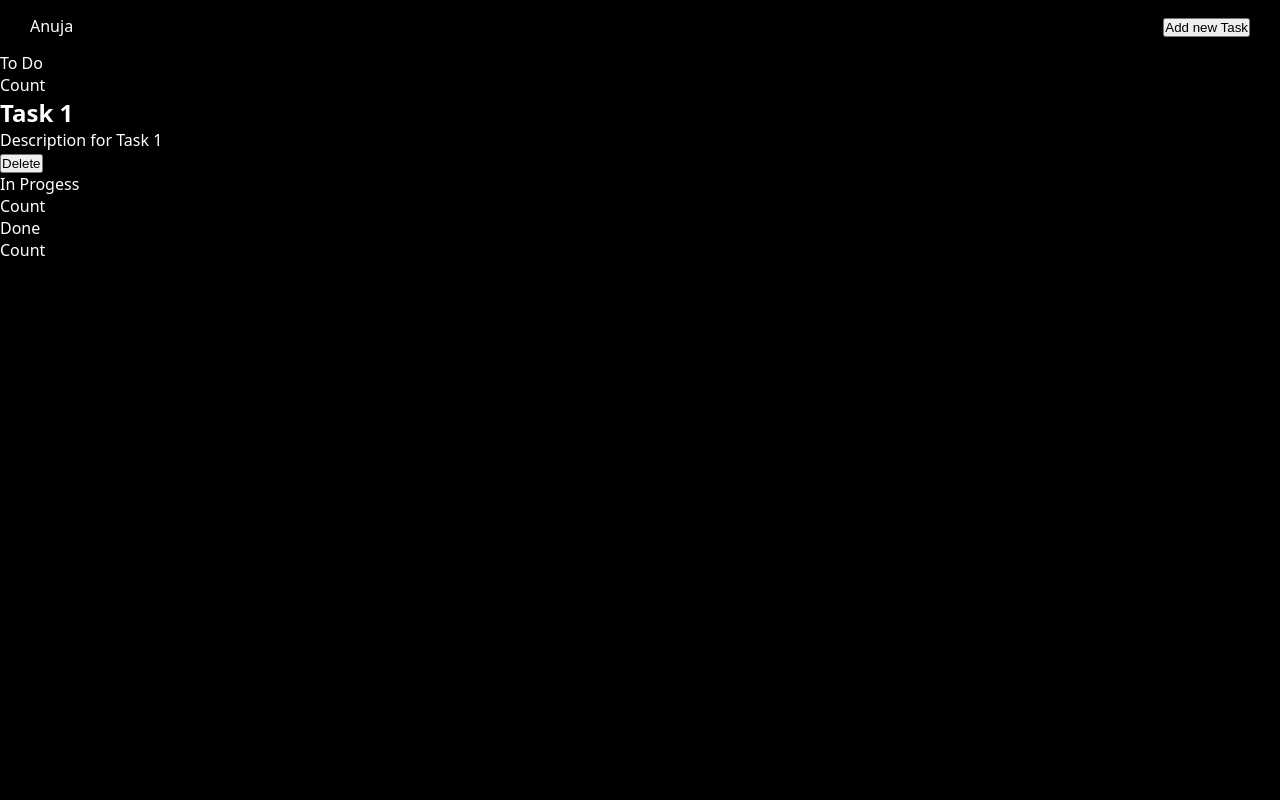
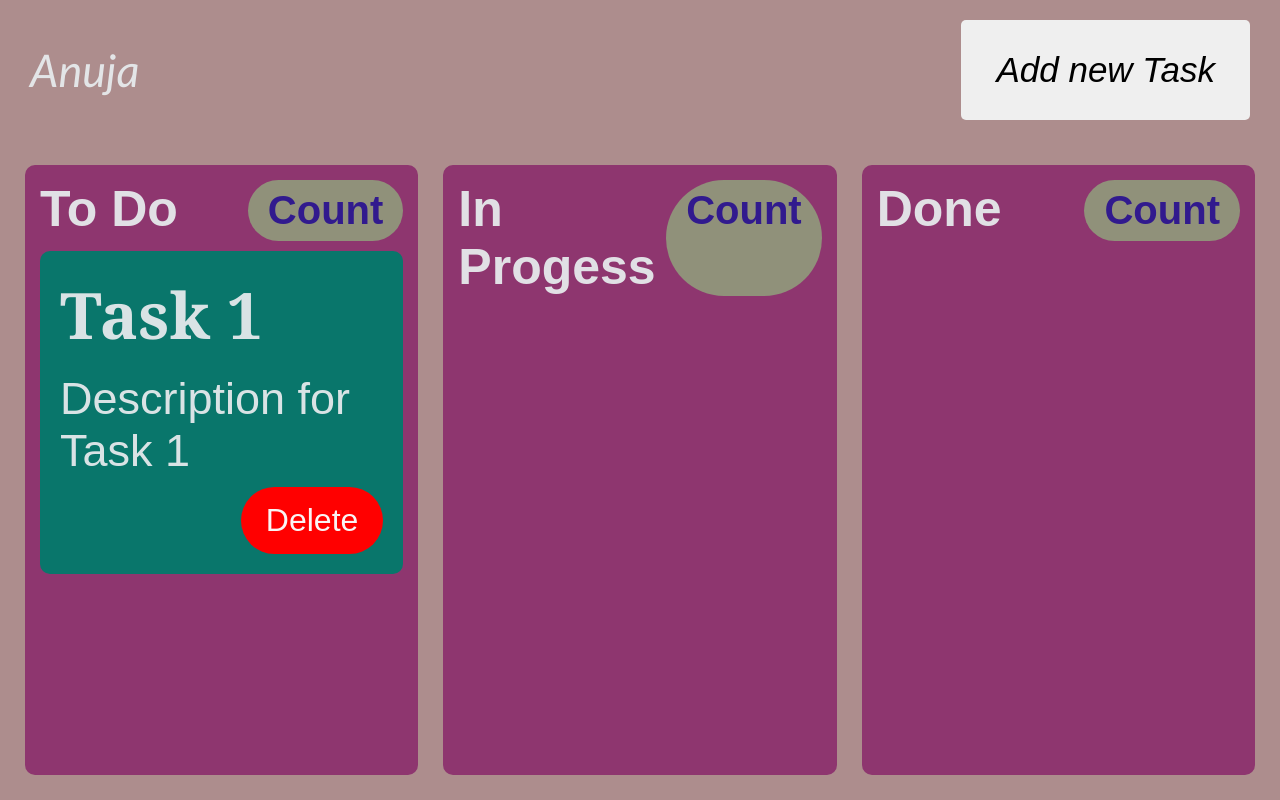
Before and after one commit to bhadaneanuja5-bit/task-management-board, a plain HTML site: page index.html in a window 1280 px wide. Drawn offline with Linux system fonts and the light colour scheme.

Commit message:
Update style.css

```diff
--- a/style.css
+++ b/style.css
@@ -1,43 +1,176 @@
 *{
-    margin: 0;
-    padding: 0;
-    box-sizing: border-box;
+    margin:0;
+    padding:0;
+    box-sizing:border-box;
+}
+
+html,
+body{
+    height:100%;
+    width:100%;
+}
+
+body{
+    background:rgba(117, 64, 64, 0.593);
+    color:rgba(230, 234, 236, 0.947);
+    font-family:sans-serif;
+    font-size: 45px;
+}
+
+main{
+    height:100%;
+    display:flex;
+    flex-direction:column;
+}
+
+nav{
+    padding:20px 30px;
+    display:flex;
+    justify-content:space-between;
+    align-items:center;
+    font-style: italic;
+    font-weight: 100;
+    font-family:'Trebuchet MS', 'Lucida Sans Unicode', 'Lucida Grande', 'Lucida Sans', Arial, sans-serif
+}
+
+nav button{
+    padding:30px 35px;
+    border:none;
+    border-radius:5px;
+    cursor:pointer;
+    font-size: 35px;
+    font-style: italic;
+}
+
+.board{
+    flex:1;
+    display:flex;
+    gap:25px;
+    padding:25px;
+}
+
+.task-column{
+    flex:1;
+    background:#8e366f;
+    padding:15px;
+    border-radius:10px;
+    display:flex;
+    flex-direction:column;
+    gap:10px;
+    transition:0.3s;
+}
+
+.task-column.hover-over{
+    border:2px dashed rgb(236, 227, 227);
+    scale:1.03;
+}
+
+.heading{
+    display: flex;
+    justify-content:space-between;
+    font-size: 50px;
+    font-weight:600;
+}
+
+.heading .right{
+    background:#90917a;
+    color:rgb(49, 26, 142);
+    padding:8px 20px;
+    border-radius:100px;
+    font-size:40px;
+}
+
+.task{
+    background:rgb(9, 118, 107);
+    padding:20px;
+    border-radius:10px;
+    display:flex;
+    flex-direction:column;
+    gap:10px;
+    cursor:grab;
 }
 
 
-html,
-body {
-    height: 100%;
-    width: 100%;
+.task button{
+    align-self:flex-end;
+    padding:15px 25px;
+    border:none;
+    border-radius:35px;
+    background:red;
+    color:rgb(250, 244, 244);
+    cursor:pointer;
+    font-size:32px;
 }
 
-html {
-    font-family: system-ui, -apple-system, BlinkMacSystemFont, 'Segoe UI', Roboto, Oxygen, Ubuntu, Cantarell, 'Open Sans', 'Helvetica Neue', sans-serif;
+.task h2{
+    font-size:64px;
+    margin-bottom:5px;
+    font-palette: inherit;
+    font-family: Cambria, Cochin, Georgia, Times, 'Times New Roman', serif;
 }
 
-:root{
-    --bg-color: black;
-    --primary-text-color: white;
-
-    --nav-padding: 15px 30px;
-    --section-padding: 15px 30px;
-    --padding-s:5px;
-    --padding-m:10px;
-    --padding-l:15px;
-    --padding-xl:20px;
-    --padding-xxl:30px;
-
-
+.priority{
+    background:#531b1b;
+    width:max-content;
+    padding:4px 8px;
+    border-radius:5px;
+    font-size:12px;
 }
 
-body {
-    background-color: var(--bg-color);
-    color: var(--primary-text-color);
+.modal{
+    position:fixed;
+    inset:0;
+    display:none;
+    justify-content:center;
+    align-items:center;
 }
 
-nav {
-    padding: var(--nav-padding) ;
-    display: flex;
-    align-items: center;
-    justify-content: space-between;
+.modal.active{
+    display:flex;
 }
+
+.bg{
+    position:absolute;
+    inset:0;
+    background:rgba(0,0,0,.7);
+}
+
+.center{
+    position:relative;
+    z-index:50;
+    background:#005d61;
+    padding: 40px 50px;
+    border-radius:30px;
+
+    width:90%;
+    max-width:1800px;
+    height:85vh;
+    max-height:900px;
+    overflow-y:auto;
+
+    display:flex;
+    flex-direction:column;
+    gap:20px;
+    font-size: 35px;
+    font-family: Georgia, 'Times New Roman', Times, serif;
+}
+
+.center input,
+.center textarea{
+    padding:16px;
+    font-size:45px;
+    font-style: italic;
+}
+
+.center textarea{
+    min-height:400px;
+    flex:1;
+    font-size: 45px;
+    font-display: auto;
+}
+
+.center button{
+    padding: 50px;
+    cursor:pointer;
+    font-size: 35px;
+}
```
